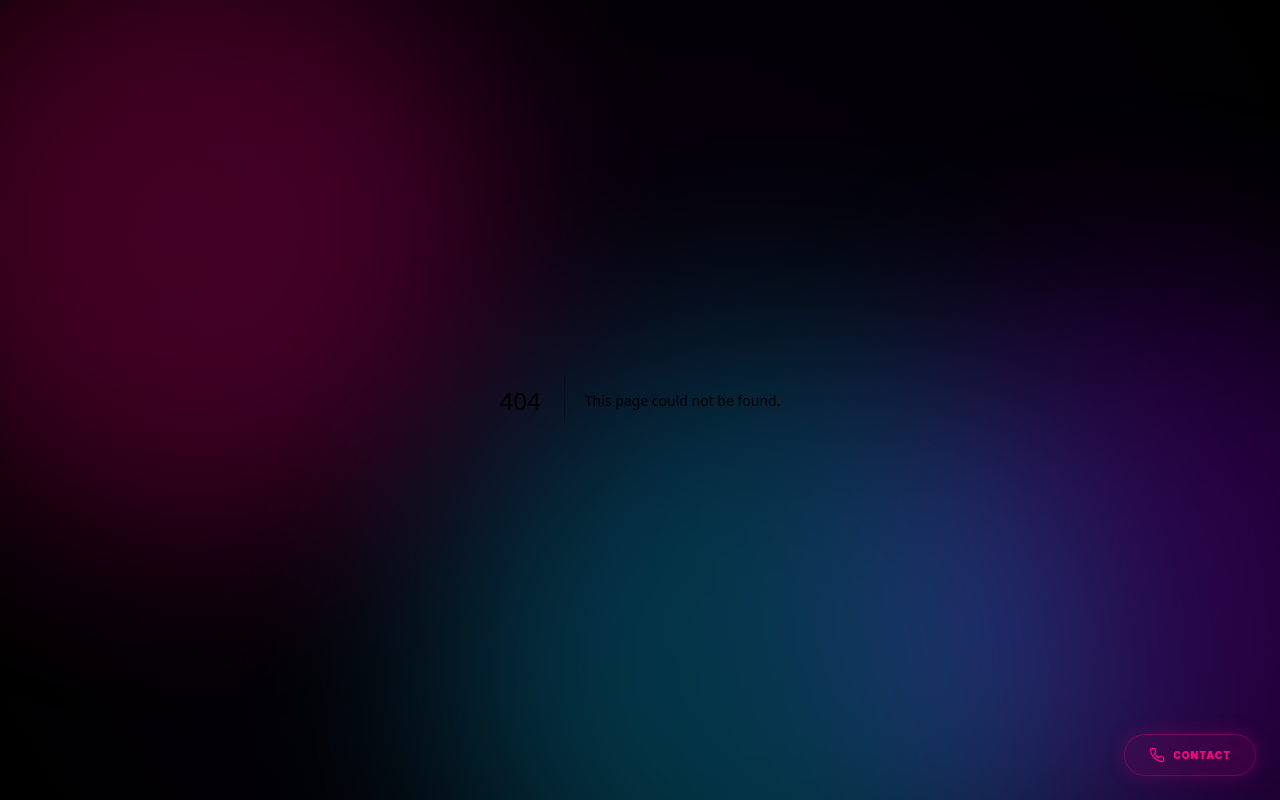
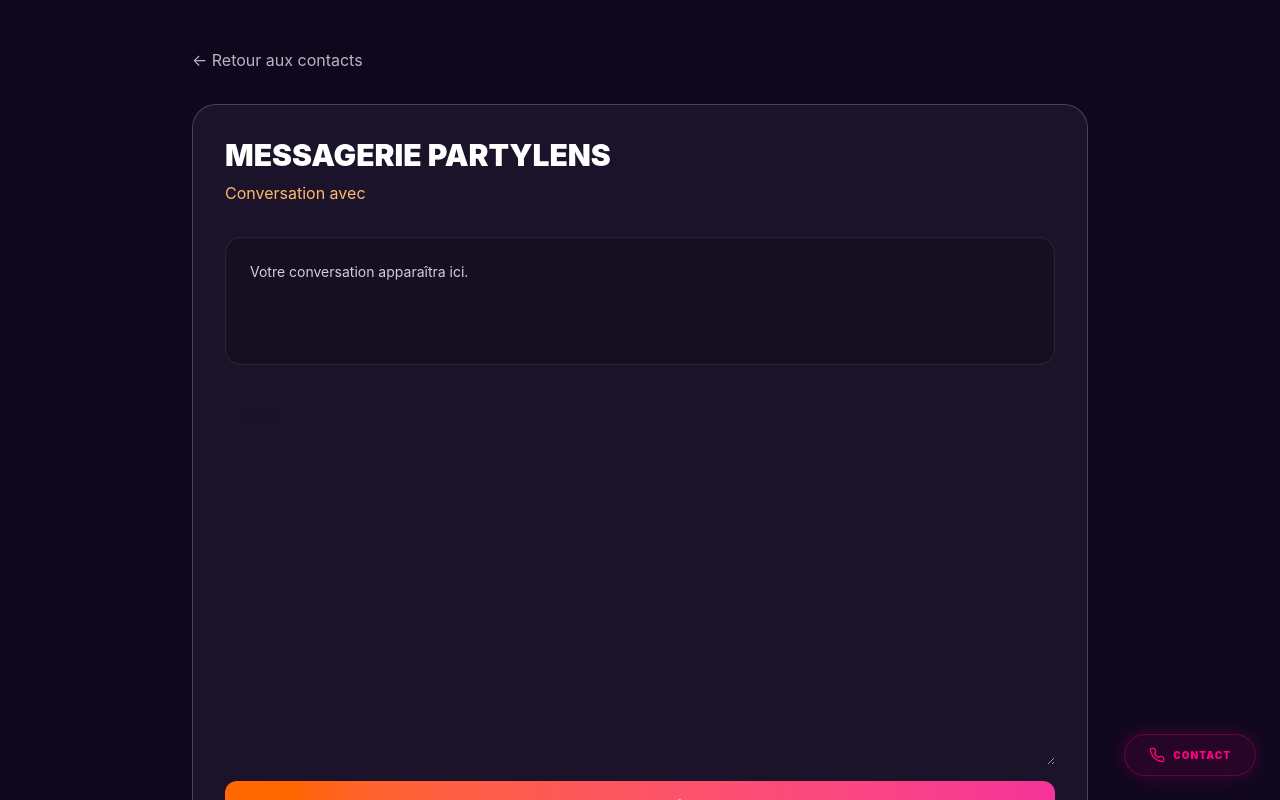
Before and after one commit to damiendenne/partylens, a Next.js app: page /super-admin/email in a window 1280 px wide. Before the commit this address had no page. Shown: the top 800 px of the page. Built offline with nearby package versions, Linux system fonts and the light colour scheme.

Commit message:
add contact conversation and promo composer

```diff
--- /dev/null
+++ b/src/app/super-admin/email/page.js
@@ -0,0 +1,17 @@
+"use client";
+import { useState } from 'react';
+import { useSearchParams, useRouter } from 'next/navigation';
+import { auth } from '@/lib/firebase';
+
+const promoText = (code) => `Bonjour,\n\nBienvenue chez PartyLens ! Merci d’avoir utilisé notre service. Nous avons le plaisir de vous compter parmi nos clients fidèles et de vous offrir un code promo pour votre première soirée créée sur https://www.partylens.fr.\n\nVotre code promo :\n${code || '[VOTRE CODE PROMO]'}\n\nÀ saisir lors du paiement sécurisé Stripe.\n\nDécouvrez PartyLens : https://www.partylens.fr\n\nVotre avis nous intéresse ! Partagez votre expérience : https://g.page/r/Cb87GtRdn0tqEBM/review\n\nJe reste à votre disposition pour toute question.\n\nDamien\nVotre conseiller PartyLens`;
+
+export default function AdminEmailPage() {
+  const params = useSearchParams(); const router = useRouter();
+  const to = params.get('to') || '';
+  const [subject, setSubject] = useState(params.get('promo') ? 'Bienvenue chez PartyLens — votre offre privilégiée' : '');
+  const [code, setCode] = useState('');
+  const [message, setMessage] = useState(params.get('promo') ? promoText('') : '');
+  const [status, setStatus] = useState('');
+  const send = async (e) => { e.preventDefault(); setStatus('Envoi...'); try { const token = await auth.currentUser.getIdToken(); const r = await fetch('/api/admin/send-email', { method:'POST', headers:{'Content-Type':'application/json',Authorization:`Bearer ${token}`}, body:JSON.stringify({ recipients:[to], subject, message }) }); const d=await r.json(); if(!r.ok) throw new Error(d.error); setStatus('E-mail envoyé avec succès.'); } catch(err) { setStatus(`Erreur : ${err.message}`); } };
+  return <main className="min-h-screen bg-[#0f071e] text-white p-6 md:p-12"><div className="max-w-4xl mx-auto"><button onClick={() => router.back()} className="mb-8 opacity-70">← Retour aux contacts</button><div className="rounded-3xl border border-white/20 bg-white/5 p-8"><h1 className="text-3xl font-black uppercase mb-2">Messagerie PartyLens</h1><p className="text-orange-300 mb-8">Conversation avec <strong>{to}</strong></p><div className="min-h-32 rounded-2xl bg-black/20 border border-white/10 p-6 mb-6 text-sm whitespace-pre-wrap opacity-80">{message || 'Votre conversation apparaîtra ici.'}</div><form onSubmit={send} className="grid gap-4"><input value={subject} onChange={e=>setSubject(e.target.value)} placeholder="Objet" required className="rounded-xl px-4 py-3 text-slate-900" />{params.get('promo') && <input value={code} onChange={e=>{setCode(e.target.value);setMessage(promoText(e.target.value));}} placeholder="Code promo à afficher" className="rounded-xl px-4 py-3 text-slate-900" />}<textarea value={message} onChange={e=>setMessage(e.target.value)} rows={12} required className="rounded-xl px-4 py-3 text-slate-900" /><button className="rounded-xl py-4 bg-gradient-to-r from-orange-500 to-pink-500 font-black uppercase">Envoyer à {to}</button>{status && <p className="text-sm font-bold">{status}</p>}</form></div></div></main>;
+}
--- a/src/app/super-admin/page.js
+++ b/src/app/super-admin/page.js
@@ -641,7 +641,7 @@
             ]).values()].sort((a, b) => (b.date?.seconds || 0) - (a.date?.seconds || 0)).map((item) => (
               <div key={item.email} className={`flex items-center justify-between gap-4 p-5 rounded-2xl border ${darkMode ? 'bg-white/5 border-white/10 text-white' : 'bg-white border-slate-200 text-slate-900'}`}>
                 <div><Mail size={16} className="inline mr-3 text-orange-400" /><span className="font-bold">{item.email}</span></div>
-                <div className="flex items-center gap-3"><span className="text-[10px] uppercase font-black opacity-60">{item.source}</span><button type="button" onClick={() => { setEmailRecipients(item.email); setEmailSubject('Une animation inoubliable pour vos prochains événements'); setEmailMessage(`Bonjour,\n\nNous sommes PartyLens France, spécialisés dans l’animation photo et le photobooth pour événements.\n\nÀ bientôt,\nL’équipe PartyLens\n\nPartyLens France — ${new Date().getFullYear()}\ncontact@partylens.fr — 07 87 01 60 77`); window.scrollTo({ top: 0, behavior: 'smooth' }); }} className="rounded-lg px-3 py-2 bg-orange-500 text-white text-[10px] font-black uppercase">Écrire</button></div>
+                <div className="flex items-center gap-3"><span className="text-[10px] uppercase font-black opacity-60">{item.source}</span><button type="button" onClick={() => router.push(`/super-admin/email?to=${encodeURIComponent(item.email)}`)} className="rounded-lg px-3 py-2 bg-orange-500 text-white text-[10px] font-black uppercase">Écrire</button><button type="button" onClick={() => router.push(`/super-admin/email?to=${encodeURIComponent(item.email)}&promo=1`)} className="rounded-lg px-3 py-2 bg-pink-500 text-white text-[10px] font-black uppercase">Promo</button></div>
               </div>
             ))}
           </div>
```
